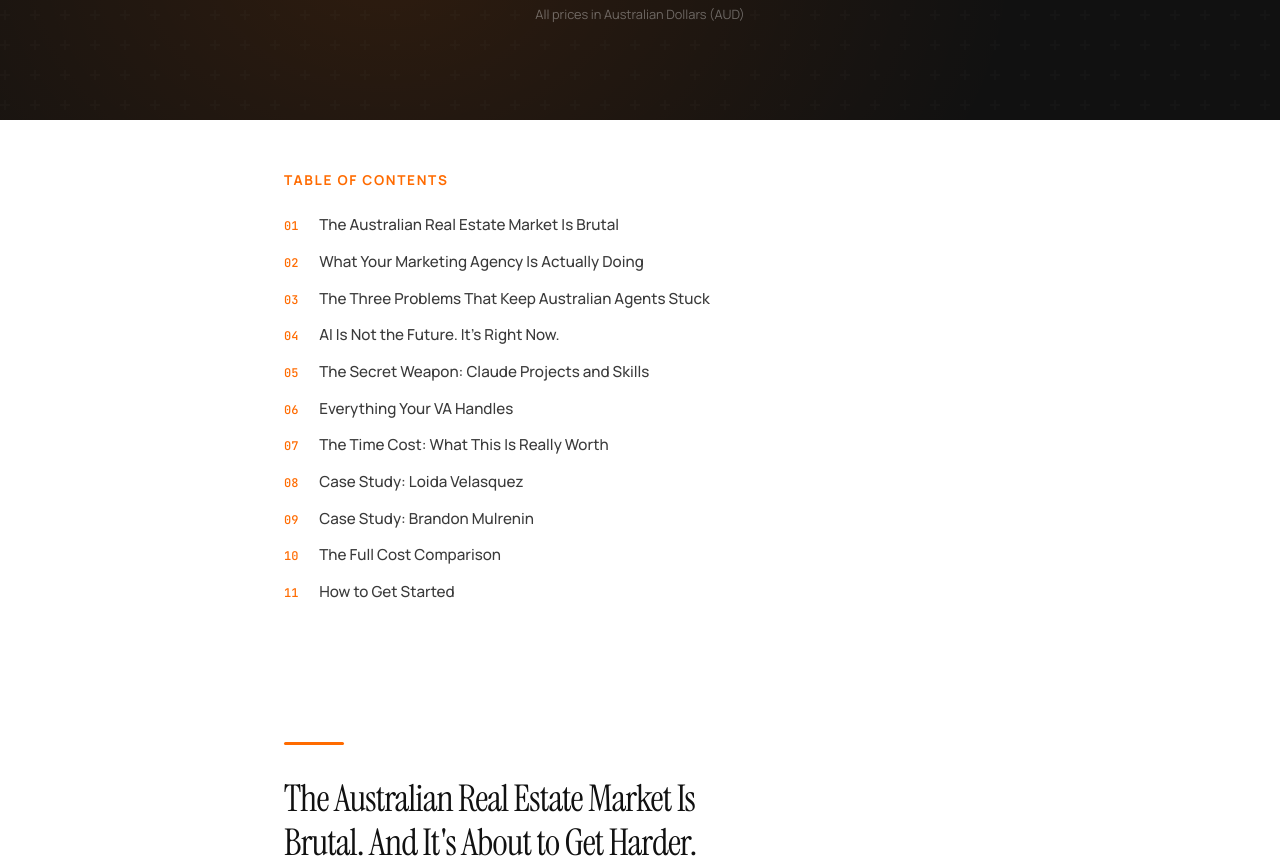
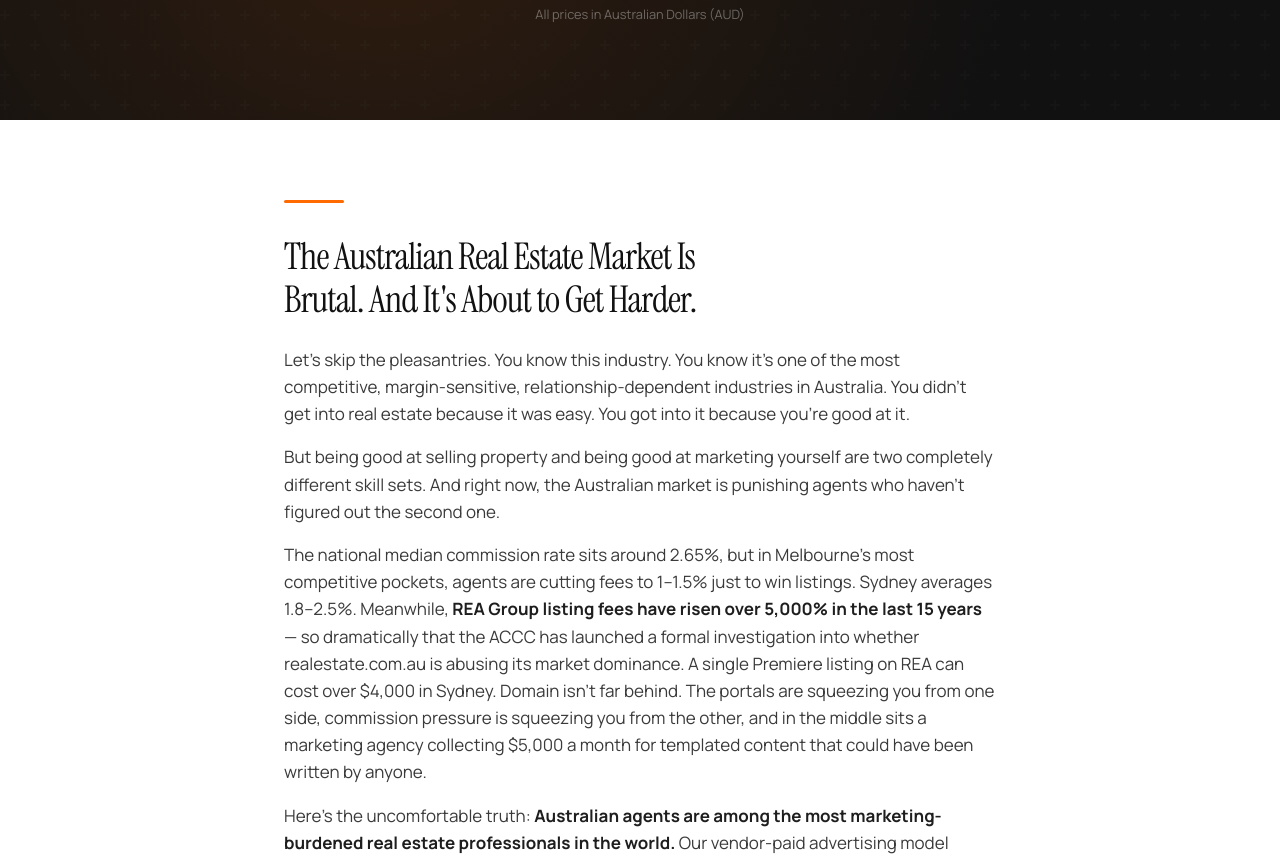
Before and after one commit to machuret/rapidtal, a Next.js app: page /real-estate-au in a window 1280 px wide. Shown: the part 680-1539 px from the top of the page. Built offline with nearby package versions, Linux system fonts and the light colour scheme; a web font is replaced by a local one.

Commit message:
Remove table of contents from long-form industry pages
Removes the TOC nav from cpas-au (Accountants), real-estate-au (Real Estate),
and driving-schools. No Vets page exists yet.

https://claude.ai/code/session_01UTFFbGikEra9s8HHxDnHGz

```diff
--- a/app/cpas-au/page.tsx
+++ b/app/cpas-au/page.tsx
@@ -25,22 +25,6 @@ export default function CPAsAUPage() {
           <div className={s.coverByline}>By Gabriel Machuret — RapidTal.com</div>
           <div className={s.coverAud}>All prices in Australian Dollars (AUD)</div>
         </div>
-
-      <nav className={s.toc}>
-        <div className={s.tocTitle}>What&apos;s Inside</div>
-        <ol className={s.tocList}>
-          <li><a href="#the-maths">The Maths That Should Keep Every Practice Owner Awake</a></li>
-          <li><a href="#bpo-markup">What Your BPO Is Actually Charging You</a></li>
-          <li><a href="#advisory-shift">The Compliance-to-Advisory Shift</a></li>
-          <li><a href="#two-tracks">Two Tracks. One Solution.</a></li>
-          <li><a href="#accounting-va">Track 1 — The Accounting VA</a></li>
-          <li><a href="#marketing-va">Track 2 — The Marketing VA</a></li>
-          <li><a href="#cost-comparison">The Full Cost Comparison</a></li>
-          <li><a href="#tax-season">Tax Season: How Your VA Changes the Equation</a></li>
-          <li><a href="#two-futures">Two Futures: Your Firm in 12 Months</a></li>
-          <li><a href="#get-started">How to Get Started</a></li>
-        </ol>
-      </nav>
 
       <div className={s.content}>
 
--- a/app/driving-schools/page.tsx
+++ b/app/driving-schools/page.tsx
@@ -56,22 +56,6 @@ export default function DrivingSchoolsPage() {
 
         {/* ── MAIN CONTENT ──────────────────────────────────────── */}
         <div className={s.pageBody}>
-
-            {/* ── TABLE OF CONTENTS (mobile/tablet) ───────────────── */}
-            <nav className={s.toc}>
-              <div className={s.tocTitle}>Table of Contents</div>
-              <ol className={s.tocList}>
-                <li><a href="#hardest-business">Running a Driving School Is One of the Hardest Small Businesses</a></li>
-                <li><a href="#three-problems">The Three Problems That Keep Driving Schools Stuck</a></li>
-                <li><a href="#ai-right-now">AI Is Not the Future. It&apos;s Right Now.</a></li>
-                <li><a href="#secret-weapon">The Secret Weapon: Claude Projects and Skills</a></li>
-                <li><a href="#va-handles">Everything Your VA Handles (and Why Each One Matters)</a></li>
-                <li><a href="#time-cost">The Time Cost: What This Is Really Worth to You</a></li>
-                <li><a href="#case-study">How This Worked for Grand Prix Driving School in New York</a></li>
-                <li><a href="#cost-comparison">The Full Cost Comparison</a></li>
-                <li><a href="#get-started">How to Get Started</a></li>
-              </ol>
-            </nav>
 
             <div className={s.content}>
 
--- a/app/real-estate-au/page.tsx
+++ b/app/real-estate-au/page.tsx
@@ -25,22 +25,6 @@ export default function RealEstateAuPage() {
           <div className={s.coverByline}>By Gabriel Machuret — RapidTal.com</div>
           <div className={s.coverAudNote}>All prices in Australian Dollars (AUD)</div>
         </div>
-        <nav className={s.toc}>
-          <div className={s.tocTitle}>Table of Contents</div>
-          <ol className={s.tocList}>
-            <li><a href="#australian-reality">The Australian Real Estate Market Is Brutal</a></li>
-            <li><a href="#agency-exposed">What Your Marketing Agency Is Actually Doing</a></li>
-            <li><a href="#three-problems">The Three Problems That Keep Australian Agents Stuck</a></li>
-            <li><a href="#ai-right-now">AI Is Not the Future. It&apos;s Right Now.</a></li>
-            <li><a href="#secret-weapon">The Secret Weapon: Claude Projects and Skills</a></li>
-            <li><a href="#va-handles">Everything Your VA Handles</a></li>
-            <li><a href="#time-cost">The Time Cost: What This Is Really Worth</a></li>
-            <li><a href="#case-study-loida">Case Study: Loida Velasquez</a></li>
-            <li><a href="#case-study-brandon">Case Study: Brandon Mulrenin</a></li>
-            <li><a href="#cost-comparison">The Full Cost Comparison</a></li>
-            <li><a href="#get-started">How to Get Started</a></li>
-          </ol>
-        </nav>
         <div className={s.content}>
           <section id="australian-reality">
             <div className={s.sectionDivider}></div>
```
